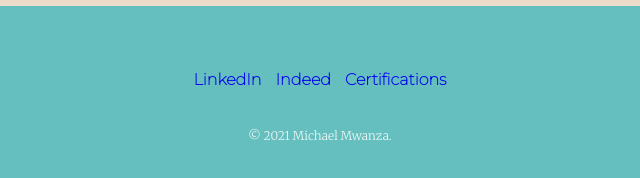
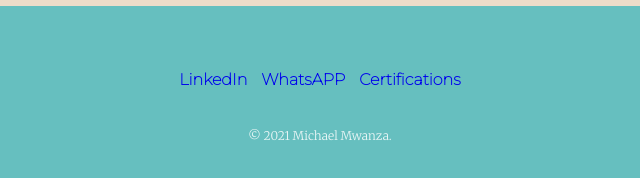
Before and after one commit to Mikelesnr/my-site, a plain HTML site: page index.html in a window 1280 px wide. Shown: the part 3485-3663 px from the top of the page, 320-960 px from the left. Drawn offline with Linux system fonts and the light colour scheme.

Commit message:
WhatsAPP add

```diff
--- a/index.html
+++ b/index.html
@@ -122,7 +122,7 @@
             <a class="footer-link" href="https://www.linkedin.com/in/michael-n-mwanza-15630635/"><strong>LinkedIn</strong></a>
           </td>
           <td>
-            <a class="footer-link" href="https://my.indeed.com/resume?hl=en&co=US&from=gnav-homepage&_ga=2.19846075.2070881394.1636207732-1144686061.1636207732"><strong>Indeed</strong></a>
+            <a class="footer-link" href="https://wa.link/wxswnn"><strong>WhatsAPP</strong></a>
           </td>
           <td>
             <a class="footer-link" href="https://www.dropbox.com/sh/bno41q6dloyceuq/AABvO8BYxH3FP0jTftDVRWYRa?dl=0"><strong>Certifications</strong></a>
```
